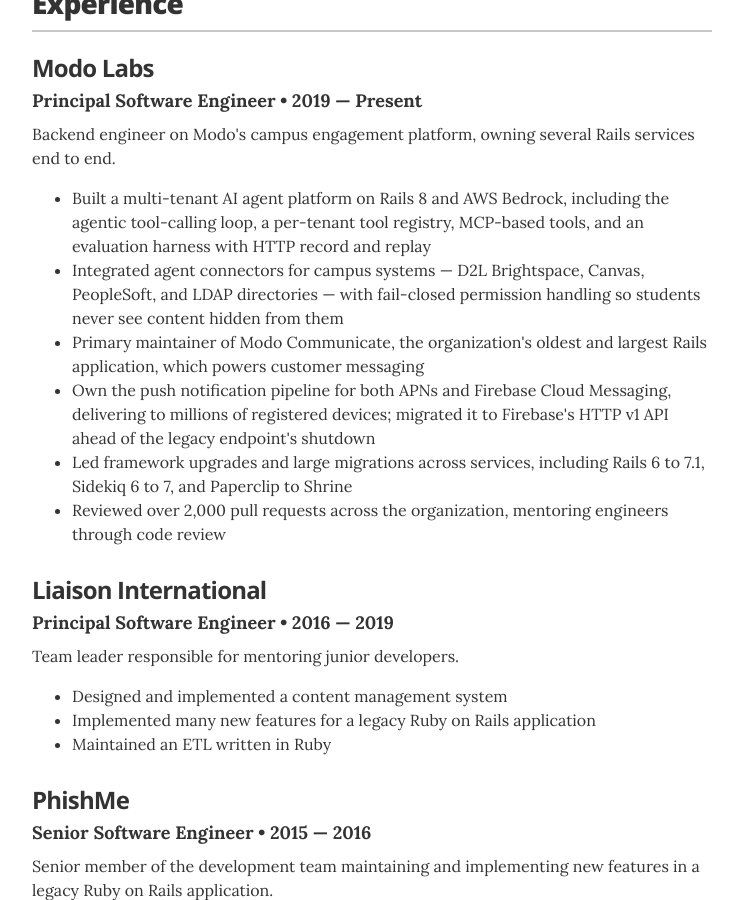
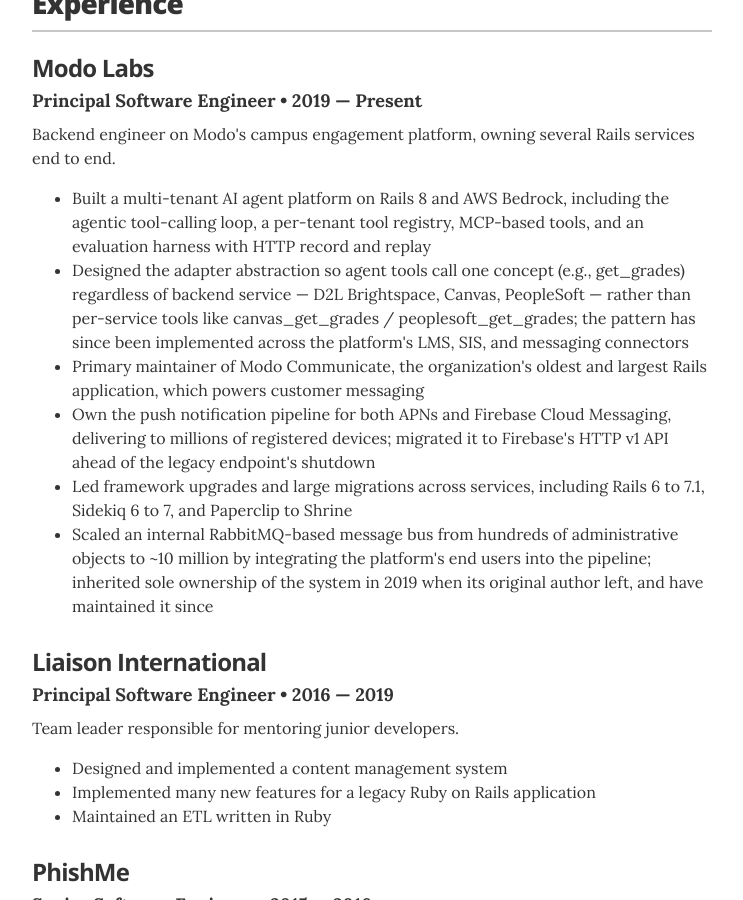
Before and after one commit to jonesdeini/jonesdeini.github.io, a Jekyll site: the page built from index.html, in a window 1280 px wide and 900 px high, scrolled down 600 px. Shown: the whole window, without its empty margins (268-1011 px from the left). Built offline with Jekyll 4.4.1, drawn with Linux system fonts in a browser that asks for light colours; some of the changed text lies outside the part shown.

Commit message:
Update Modo Labs experience and skills
- Replace fail-closed permission bullet with adapter-abstraction design
  (tools call one concept per backend service instead of per-service tools)
- Replace PR-review bullet with RabbitMQ message-bus scale-up
  (hundreds of objects to ~10M, inherited sole ownership in 2019)
- Add Kubernetes, ArgoCD, CodeBuild to Frameworks & Tools; drop git

Co-Authored-By: Claude Sonnet 5 <noreply@anthropic.com>

```diff
--- a/_data/experience.yml
+++ b/_data/experience.yml
@@ -3,7 +3,7 @@
 - company: Modo Labs
   position: Principal Software Engineer
   duration: 2019 &mdash; Present
-  summary: Backend engineer on Modo's campus engagement platform, owning several Rails services end to end.<ul class="resume-item-list"><li>Built a multi-tenant AI agent platform on Rails 8 and AWS Bedrock, including the agentic tool-calling loop, a per-tenant tool registry, MCP-based tools, and an evaluation harness with HTTP record and replay</li><li>Integrated agent connectors for campus systems &mdash; D2L Brightspace, Canvas, PeopleSoft, and LDAP directories &mdash; with fail-closed permission handling so students never see content hidden from them</li><li>Primary maintainer of Modo Communicate, the organization's oldest and largest Rails application, which powers customer messaging</li><li>Own the push notification pipeline for both APNs and Firebase Cloud Messaging, delivering to millions of registered devices; migrated it to Firebase's HTTP v1 API ahead of the legacy endpoint's shutdown</li><li>Led framework upgrades and large migrations across services, including Rails 6 to 7.1, Sidekiq 6 to 7, and Paperclip to Shrine</li><li>Reviewed over 2,000 pull requests across the organization, mentoring engineers through code review</li></ul>
+  summary: Backend engineer on Modo's campus engagement platform, owning several Rails services end to end.<ul class="resume-item-list"><li>Built a multi-tenant AI agent platform on Rails 8 and AWS Bedrock, including the agentic tool-calling loop, a per-tenant tool registry, MCP-based tools, and an evaluation harness with HTTP record and replay</li><li>Designed the adapter abstraction so agent tools call one concept (e.g., get_grades) regardless of backend service &mdash; D2L Brightspace, Canvas, PeopleSoft &mdash; rather than per-service tools like canvas_get_grades / peoplesoft_get_grades; the pattern has since been implemented across the platform's LMS, SIS, and messaging connectors</li><li>Primary maintainer of Modo Communicate, the organization's oldest and largest Rails application, which powers customer messaging</li><li>Own the push notification pipeline for both APNs and Firebase Cloud Messaging, delivering to millions of registered devices; migrated it to Firebase's HTTP v1 API ahead of the legacy endpoint's shutdown</li><li>Led framework upgrades and large migrations across services, including Rails 6 to 7.1, Sidekiq 6 to 7, and Paperclip to Shrine</li><li>Scaled an internal RabbitMQ-based message bus from hundreds of administrative objects to ~10 million by integrating the platform's end users into the pipeline; inherited sole ownership of the system in 2019 when its original author left, and have maintained it since</li></ul>
 
 # Liaison International
 - company: Liaison International
--- a/_data/skills.yml
+++ b/_data/skills.yml
@@ -3,7 +3,7 @@
   description: Ruby, JavaScript, SQL, Bash
 
 - skill: Frameworks &amp; Tools
-  description: Ruby on Rails, Sidekiq, RSpec, Docker, git, CircleCI
+  description: Ruby on Rails, Sidekiq, RSpec, Docker, Kubernetes, ArgoCD, CodeBuild, CircleCI
 
 - skill: Data &amp; Messaging
   description: PostgreSQL, Redis, RabbitMQ, Avro
```
